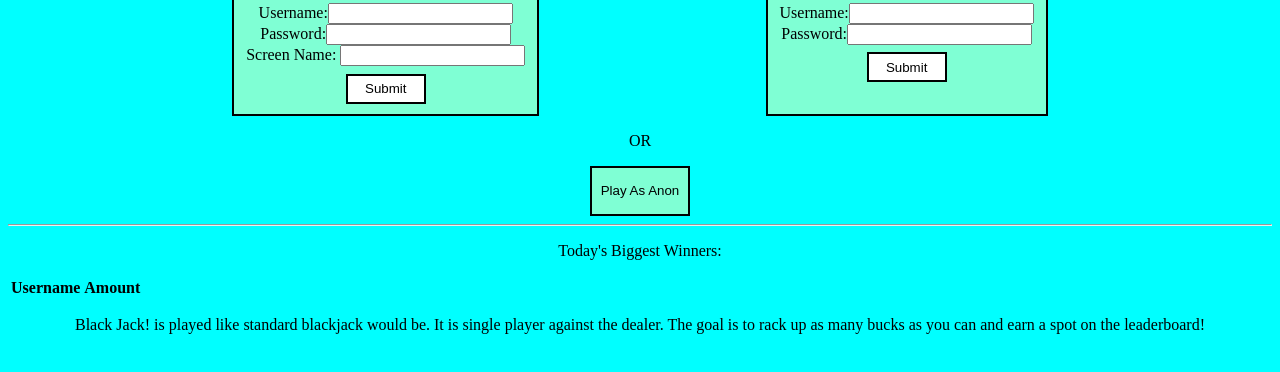
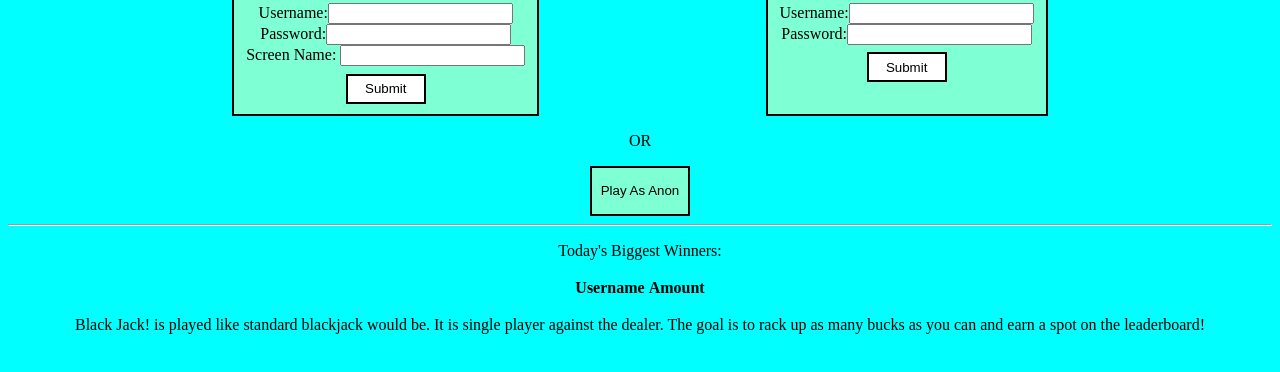
Before and after one commit to confrodog/CSC346_Project2, a plain HTML site: page public/index.html in a window 1280 px wide. Shown: the part 110-482 px from the top of the page. Drawn offline with Linux system fonts and the light colour scheme; no server answers.

Commit message:
css and fetchtable

```diff
--- a/public/index.css
+++ b/public/index.css
@@ -75,3 +75,8 @@ button {
 #playerScore {
     font-weight: bold;
 }
+table{
+    text-align: center;
+    margin-right: auto;
+    margin-left: auto;
+}
--- a/public/index.js
+++ b/public/index.js
@@ -26,6 +26,7 @@ window.onload = function(){
     document.getElementById("anon").onclick = playAnon;
     document.getElementById("createAccountButton").onclick = createAccount;
     document.getElementById("signinButton").onclick = signinAccount;
+    fetchTable();
 }
 
 function playAnon(){
```
